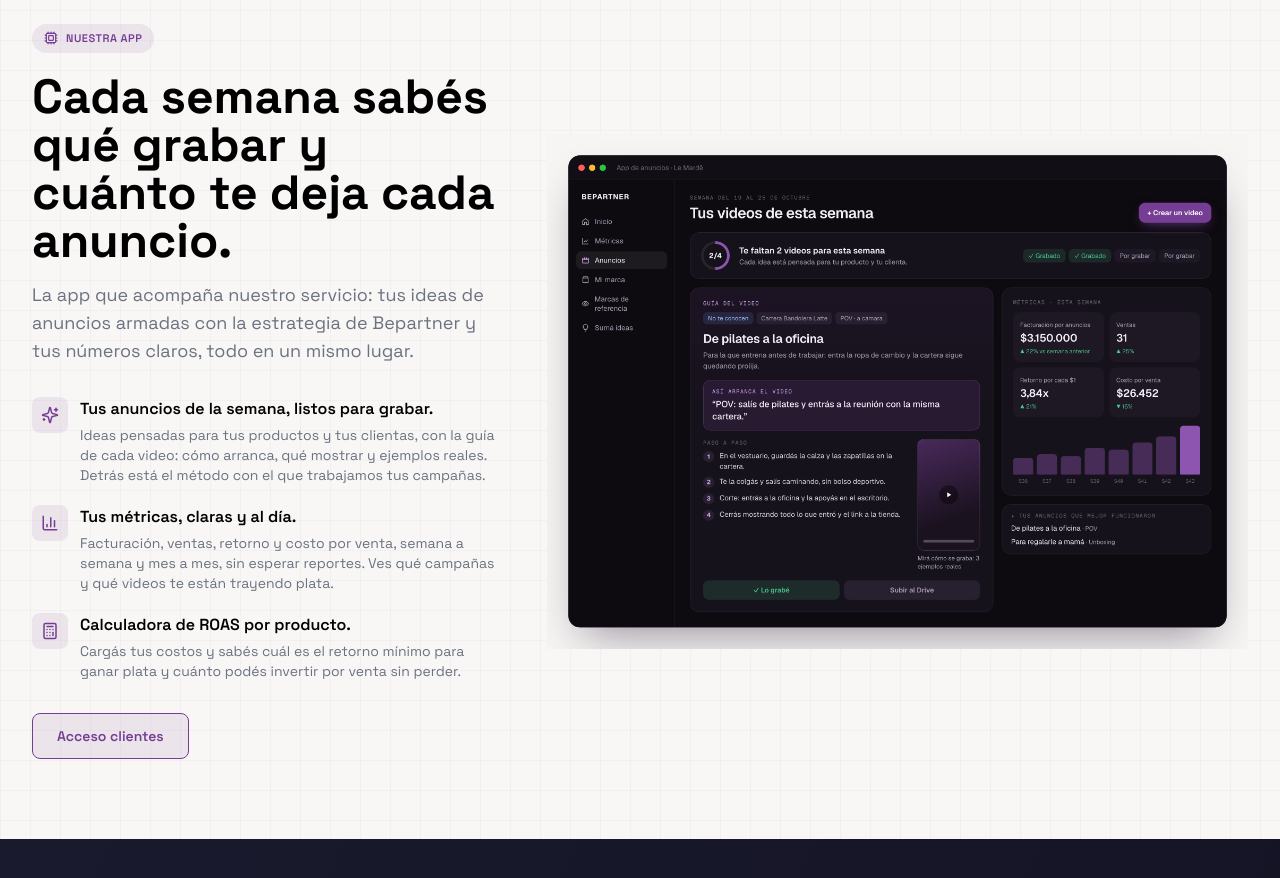
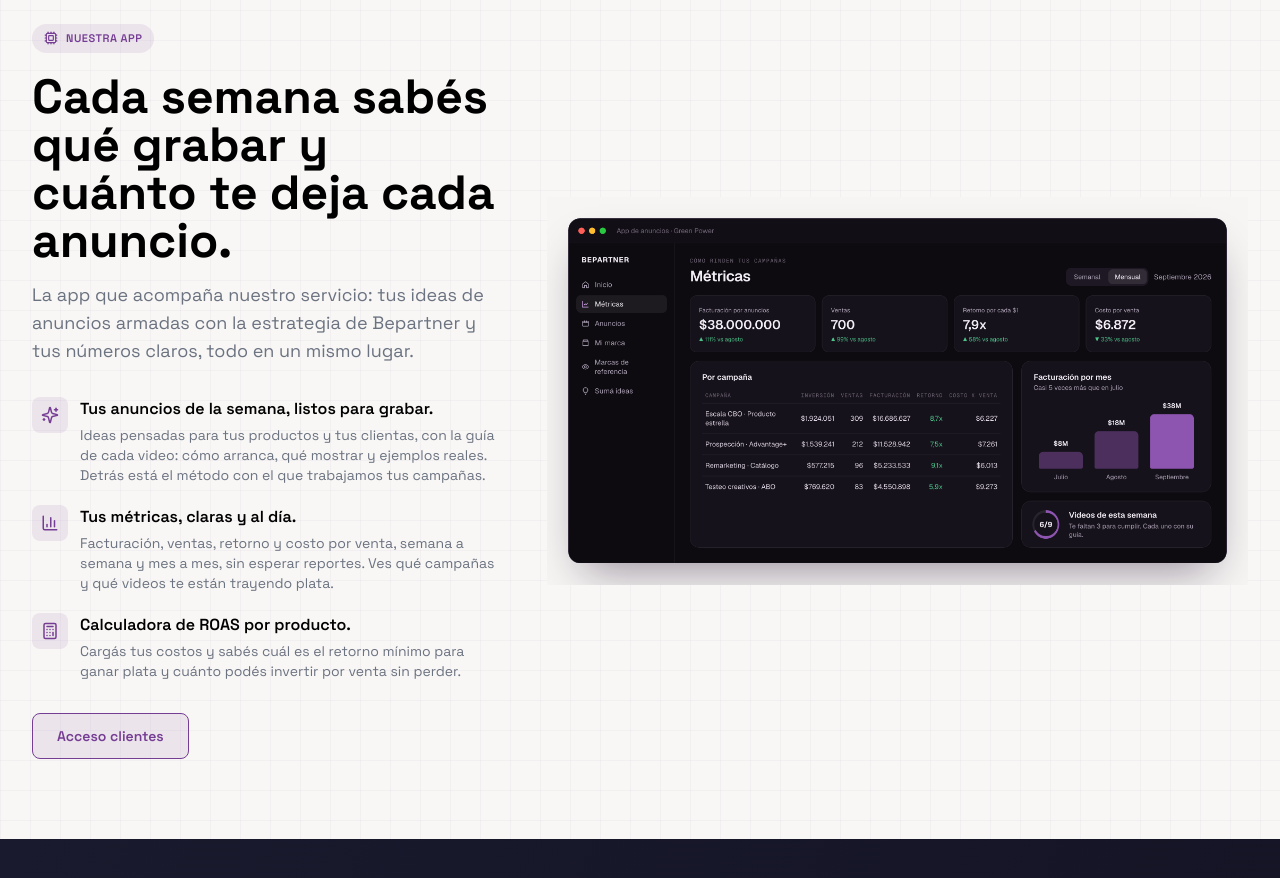
Before and after one commit to Guidodema5/web-bepartner, a Next.js app: page / in a window 1280 px wide. Shown: the part 2660-3538 px from the top of the page. Built offline with nearby package versions, Linux system fonts and the light colour scheme; no server answers.

Commit message:
feat(app): captura de metricas de Green Power en la seccion de la app
Co-Authored-By: Claude Opus 5.5 <noreply@anthropic.com>

```diff
--- a/src/components/PortalSection.tsx
+++ b/src/components/PortalSection.tsx
@@ -92,7 +92,7 @@ export default function PortalSection() {
             </motion.div>
           </div>
 
-          {/* Captura real de la app (docs/web/app-anuncios.png de la app de anuncios) */}
+          {/* Captura real de la app (docs/web/app-anuncios-green-power.png de la app de anuncios) */}
           <motion.div
             initial={{ opacity: 0, y: 20 }}
             whileInView={{ opacity: 1, y: 0 }}
@@ -100,10 +100,10 @@ export default function PortalSection() {
             transition={{ duration: 0.5, ease: 'easeOut', delay: 0.2 }}
           >
             <Image
-              src="/images/app-anuncios.png"
-              alt="App de anuncios de Bepartner: los videos de la semana con su guía y las métricas"
+              src="/images/app-anuncios-green-power.png"
+              alt="App de Bepartner: métricas de Green Power por campaña y facturación por mes"
               width={2640}
-              height={1940}
+              height={1460}
               sizes="(min-width: 1024px) 60vw, 100vw"
               className="h-auto w-full"
             />
```
Also changed, not shown: public/images/app-anuncios-green-power.png (added), public/images/app-anuncios.png (deleted).
